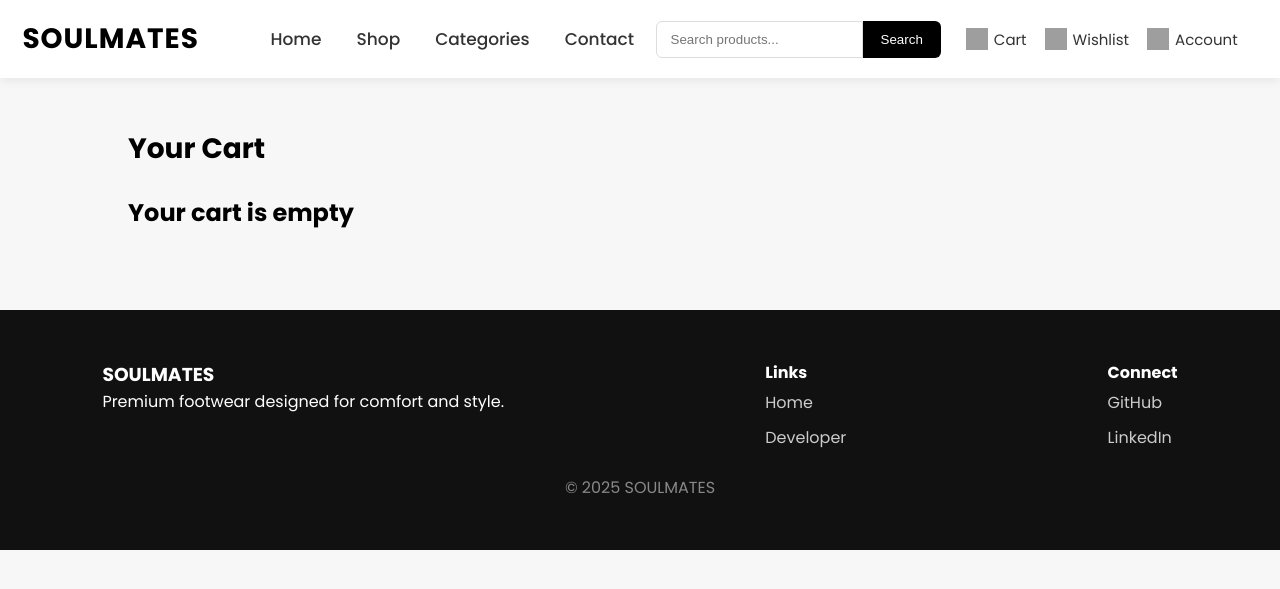
After one commit to sidddhesh-dev/BuyNGo, a Django app: page /carts/ in a window 1280 px wide. The commit adds this page. Shown: the top 589 px of the page. Run offline with Django 5.2, Linux system fonts and the light colour scheme; data comes from the database, SQL or seed files in the repository; grey boxes are pictures that could not be loaded.

Commit message:
cart page modified

```diff
--- a/BuyNGo/settings.py
+++ b/BuyNGo/settings.py
@@ -117,6 +117,7 @@ USE_I18N = True
 USE_TZ = True
 
 
+
 # Static files (CSS, JavaScript, Images)
 # https://docs.djangoproject.com/en/5.2/howto/static-files/
 
--- a/carts/admin.py
+++ b/carts/admin.py
@@ -1,5 +1,4 @@
 from django.contrib import admin
-from .models import Cart,CartItem
+from .models import CartItem
 
-admin.site.register(Cart)
 admin.site.register(CartItem)
--- a/carts/urls.py
+++ b/carts/urls.py
@@ -2,5 +2,9 @@ from django.urls import path
 from . import views
 
 urlpatterns = [
-    path('cart/', views.add_cart, name='carts'),
+
+    path("", views.cart_page, name="cart_page"),
+
+    path("add/<int:product_id>/", views.add_to_cart, name="add_to_cart"),
+
 ]
--- a/carts/views.py
+++ b/carts/views.py
@@ -1,5 +1,36 @@
-from django.shortcuts import render
-from . import views
+from django.shortcuts import render, redirect
+from .models import CartItem
+from products.models import Products
 
-def add_cart(request):
-    return render(request,'carts/carts.html')
+
+def add_to_cart(request, product_id):
+
+    product = Products.objects.get(id=product_id)
+
+    if not request.session.session_key:
+        request.session.create()
+
+    session_key = request.session.session_key
+
+    cart_item, created = CartItem.objects.get_or_create(
+        session_key=session_key,
+        product=product
+    )
+
+    if not created:
+        cart_item.quantity += 1
+        cart_item.save()
+
+    return redirect("cart_page")
+
+
+def cart_page(request):
+
+    if not request.session.session_key:
+        request.session.create()
+
+    session_key = request.session.session_key
+
+    items = CartItem.objects.filter(session_key=session_key)
+
+    return render(request, "carts/cart.html", {"items": items})
--- a/orders/urls.py
+++ b/orders/urls.py
@@ -2,5 +2,7 @@ from django.urls import path
 from . import views
 
 urlpatterns = [
-    path('', views.cart_view, name='cart'),
+
+    path("checkout/", views.checkout, name="checkout"),
+
 ]
--- a/products/views.py
+++ b/products/views.py
@@ -27,3 +27,8 @@ def search_products(request):
         return JsonResponse(results, safe=False)
 
     return JsonResponse([], safe=False)
+
+def buy_now(request, id):
+    product = get_object_or_404(Products, id=id)
+    context = {"product": product}
+    return render(request, "products/checkout.html", context)
--- a/static/carts/css/carts.css
+++ b/static/carts/css/carts.css
@@ -1,3 +1,66 @@
-body{
-    background-color: black;
+.cart-wrapper{
+    width:80%;
+    margin:50px auto;
+    font-family:'Poppins', sans-serif;
 }
+
+.cart-title{
+    font-size:28px;
+    margin-bottom:25px;
+}
+
+/* container */
+
+.cart-container{
+    display:flex;
+    flex-direction:column;
+    gap:20px;
+}
+
+/* cart item card */
+
+.cart-item{
+
+    display:flex;
+    align-items:center;
+
+    background:white;
+
+    padding:20px;
+
+    border-radius:10px;
+
+    box-shadow:0 4px 10px rgba(0,0,0,0.08);
+
+    transition:0.2s;
+
+}
+
+.cart-item:hover{
+    transform:scale(1.01);
+}
+
+/* product image */
+
+.cart-image img{
+    width:90px;
+    height:90px;
+    object-fit:contain;
+    margin-right:25px;
+}
+
+/* info */
+
+.cart-info h3{
+    font-size:18px;
+    margin-bottom:6px;
+}
+
+.price{
+    font-weight:600;
+    margin-bottom:4px;
+}
+
+.qty{
+    color:#666;
+}
--- a/templates/base.html
+++ b/templates/base.html
@@ -38,7 +38,7 @@
 
         <div class="nav-icons">
 
-            <a href="#" class="icon-link">
+            <a href="{% url 'cart_page' %}" class="icon-link">
                 <img src="https://cdn-icons-png.flaticon.com/512/263/263142.png">
                 <span>Cart</span>
             </a>
--- /dev/null
+++ b/templates/carts/cart.html
@@ -0,0 +1,44 @@
+{% extends "base.html" %}
+{% load static %}
+
+
+{% block content %}
+<link rel="stylesheet" href="{% static 'carts/css/carts.css' %}">
+
+<div class="cart-wrapper">
+
+<h1 class="cart-title">Your Cart</h1>
+
+<div class="cart-container">
+
+{% for item in items %}
+
+<div class="cart-item">
+
+<div class="cart-image">
+<img src="{{ item.product.image }}">
+</div>
+
+<div class="cart-info">
+
+<h3>{{ item.product.name }}</h3>
+
+<p class="price">₹ {{ item.product.price }}</p>
+
+<p class="qty">Quantity: {{ item.quantity }}</p>
+
+</div>
+
+</div>
+
+{% empty %}
+
+<h2>Your cart is empty</h2>
+
+{% endfor %}
+
+</div>
+
+</div>
+
+{% endblock %}
```
Also changed, not shown: carts/models.py (+4 -8 lines), orders/views.py (+11 -2 lines), static/products/css/products.css (+3 -13 lines), templates/carts/carts.html (deleted, +0 -12 lines), templates/products/product_details.html (+6 -4 lines), carts/migrations/0002_remove_cartitem_cart_cartitem_session_key_and_more.py (added), db.sqlite3.
